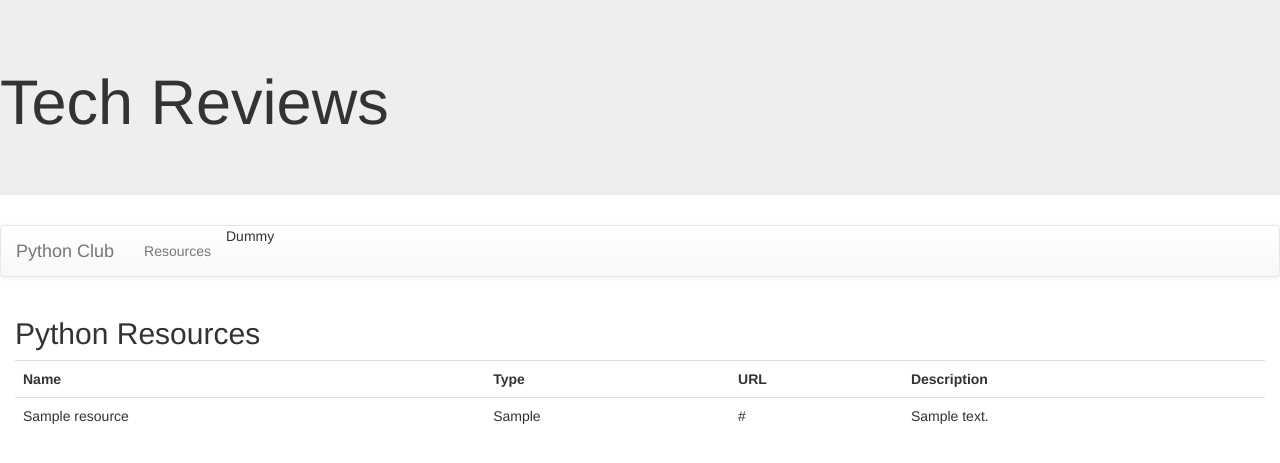
After one commit to michaelrodgers/itc172, a Django app: page /club/resources/ in a window 1280 px wide. The commit adds this page. Shown: the top 463 px of the page. Run offline with Django 3.2, Linux system fonts and the light colour scheme; tables that the repository leaves empty hold one stand-in row (values such as "Sample post"); some libraries are stand-ins or nearby versions.

Commit message:
Add files via upload

```diff
--- a/PythonClub/club/templates/base.html
+++ b/PythonClub/club/templates/base.html
@@ -16,7 +16,7 @@
 <a class="navbar-brand" href="{% url 'index' %}">Python Club</a>
 </div>
 <ul class="nav navbar-nav">
-<li>Dummy</li>
+<li><a href="{% url 'resources' %}">Resources</a></li>
 <li>Dummy</li>
 </ul>
 </div>
--- /dev/null
+++ b/PythonClub/club/templates/club/resources.html
@@ -0,0 +1,24 @@
+{% extends 'base.html' %}
+
+{% block content %}
+
+<h2>Python Resources</h2>
+<table class='table'>
+    <tr>
+        <th>Name</th>
+        <th>Type</th>
+        <th>URL</th>
+        <th>Description</th>
+    </tr>
+    {% for item in resource_list %}
+        <tr>
+            <td>{{ item.resourcename }}</td>
+            <td>{{ item.resourcetype }}</td>
+            <td>{{ item.resourceURL }}</td>
+            <td>{{ item.resourcedescription }}</td>
+        </tr>
+    {% endfor %}
+
+</table>
+
+{% endblock %}
--- a/PythonClub/club/urls.py
+++ b/PythonClub/club/urls.py
@@ -2,5 +2,6 @@ from django.urls import path
 from . import views
 
 urlpatterns=[
-    path('', views.index, name='index')
+    path('', views.index, name='index'),
+    path('resources/', views.resources, name='resources')
 ]
--- a/PythonClub/club/views.py
+++ b/PythonClub/club/views.py
@@ -1,5 +1,10 @@
 from django.shortcuts import render
+from .models import Resource
 
 # Create your views here.
 def index(request):
     return render(request, 'club/index.html')
+
+def resources (request):
+    resource_list=Resource.objects.all()
+    return render (request, 'club/resources.html', {'resource_list':resource_list})
```
